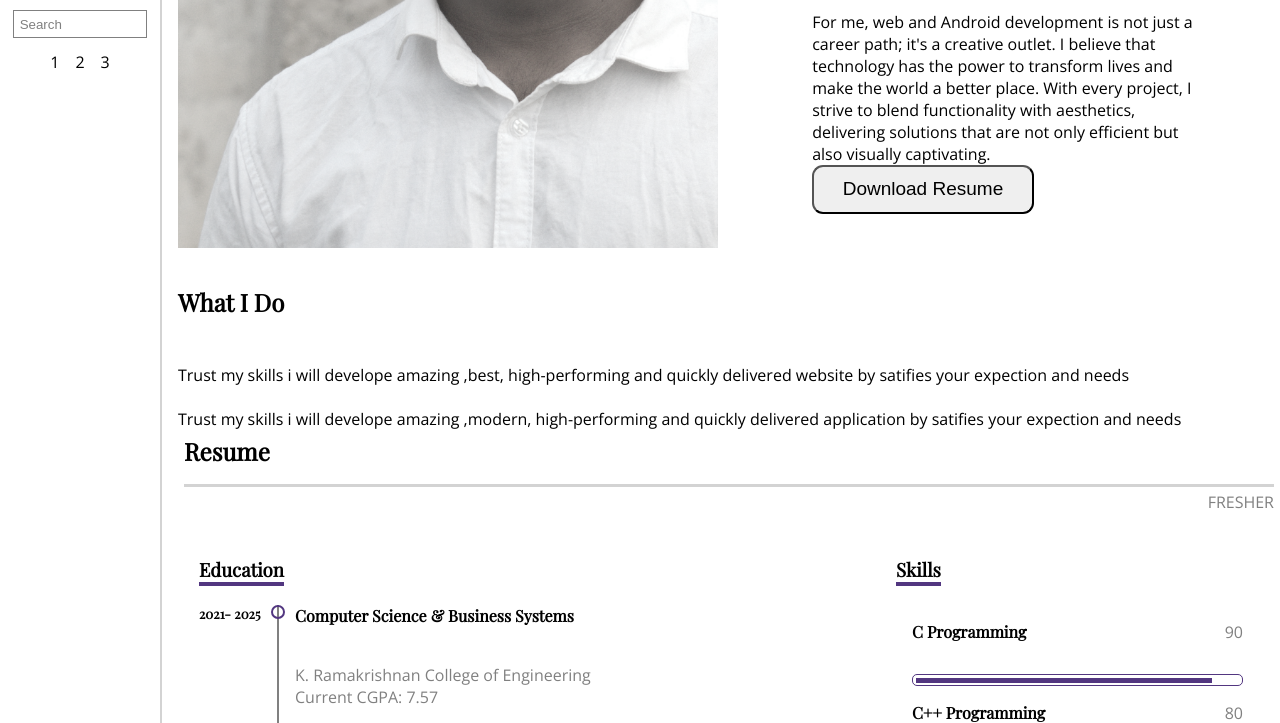
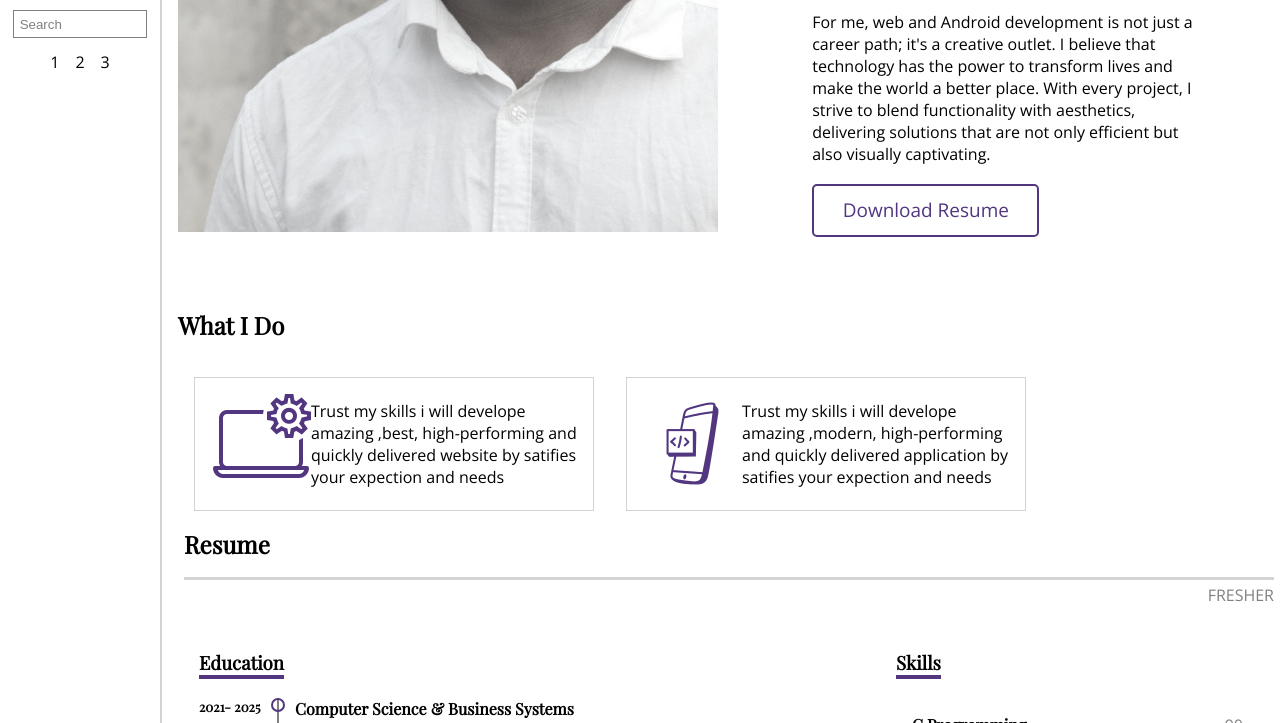
Before and after one commit to ThiruNithish28/cv-Resume-website, a plain HTML site: page index.html in a window 1280 px wide. Shown: the part 464-1187 px from the top of the page. Drawn offline with nearby package versions, Linux system fonts and the light colour scheme.

Commit message:
update index.html,index.css

```diff
--- a/css/index.css
+++ b/css/index.css
@@ -138,7 +138,7 @@ width: 100%;
 }
 
 .about-section-img {
-    height: 95%;
+    height: 90%;
     filter: grayscale(80%);
     background-image: url(/image/my-image.jpg);
     background-size: cover;
@@ -148,6 +148,28 @@ width: 100%;
 
 .about-sec-content{
     padding: 4.5em;
+}
+.call-2-action{
+    margin-top: 1em;
+    width: max-content;
+    color: var(--accent-color);
+    border: 2px solid var(--accent-color);
+    border-radius: 5px;
+}
+
+.what-i-do-container {
+    display: flex;
+    gap: 2em;
+
+}
+.what-i-do .i-do {
+    width: 400px;
+    padding: 1em;
+    border: 1px solid lightgrey;
+}
+.what-i-do .i-do img{
+    width: 120px;
+    aspect-ratio: 1/1;
 }
 /* -------resume section-------------------- */
 #resume{
--- a/index.html
+++ b/index.html
@@ -67,21 +67,24 @@
                         that technology has the power to transform lives and make the world a better place. With every
                         project, I strive to blend functionality with aesthetics, delivering solutions that are not only
                         efficient but also visually captivating.</p>
-                    <button class="btn">download resume</button>
+                    <div class="btn call-2-action " >download resume</div>
                 </div>
             </div>
             <div class="what-i-do">
                 <h2>what i do</h2>
-                <div class="web-design">
-                    <img src="" alt="">
-                    <p>Trust my skills i will develope amazing ,best, high-performing and quickly delivered website
-                        by satifies your expection and needs</p>
+                <div class=" container what-i-do-container">
+                    <div class=" i-do web-develop d-flex">
+                        <img src="./image/web-develop-icon.png" alt="web-develop-icon">
+                        <p>Trust my skills i will develope amazing ,best, high-performing and quickly delivered website
+                            by satifies your expection and needs</p>
+                    </div>
+                    <div class=" i-do app-develop d-flex">
+                        <img src="./image/android-develop-icon.png" alt="android-develop-icon">
+                        <p>Trust my skills i will develope amazing ,modern, high-performing and quickly delivered
+                            application by satifies your expection and needs</p>
+                    </div>
                 </div>
-                <div class="app development">
-                    <img src="" alt="">
-                    <p>Trust my skills i will develope amazing ,modern, high-performing and quickly delivered
-                        application by satifies your expection and needs</p>
-                </div>
+
             </div>
         </main>
 
```
Also changed, not shown: image/android-develop-icon.png (added), image/web-develop-icon.png (added).
